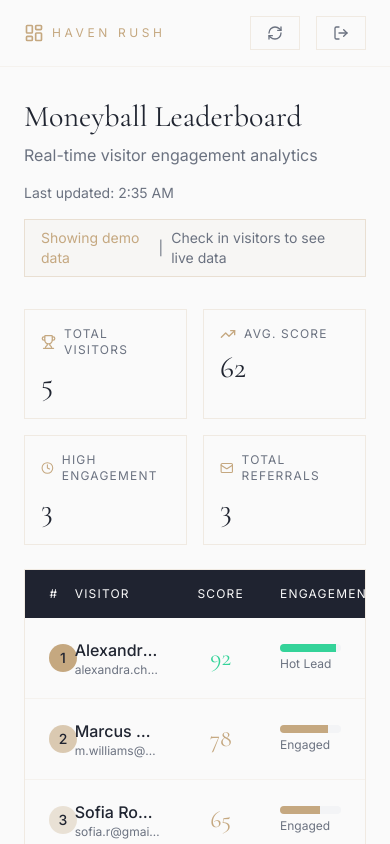
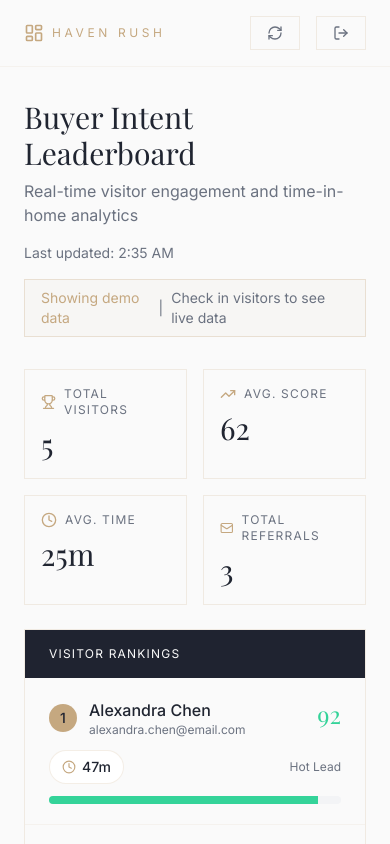
Before and after one commit to Haven-Rush/HR-V1, a Next.js app: page /agent in a window 390 px wide. Shown: the top 844 px of the page. Built offline with nearby package versions, Linux system fonts and the light colour scheme.

Commit message:
feat: update Haven Rush UI with "Quiet Luxury" theme
Switch font to Playfair Display, update CTA, refine scavenger hunt, rename Agent Dashboard, update API calls to `/api/moneyball`

Co-authored-by: Matthew Hill <200423693+hiyamattie@users.noreply.github.com>

```diff
--- a/app/agent/page.tsx
+++ b/app/agent/page.tsx
@@ -12,9 +12,10 @@ interface Visitor {
   engagementScore: number
   featuresFound: number
   referralsSent: number
+  timeInHome: number // in minutes
 }
 
-// Demo visitors for when there's no local data
+// Demo visitors for when API returns no data
 const demoVisitors: Visitor[] = [
   {
     id: "demo-1",
@@ -24,6 +25,7 @@ const demoVisitors: Visitor[] = [
     engagementScore: 92,
     featuresFound: 3,
     referralsSent: 2,
+    timeInHome: 47,
   },
   {
     id: "demo-2",
@@ -33,6 +35,7 @@ const demoVisitors: Visitor[] = [
     engagementScore: 78,
     featuresFound: 2,
     referralsSent: 1,
+    timeInHome: 32,
   },
   {
     id: "demo-3",
@@ -42,6 +45,7 @@ const demoVisitors: Visitor[] = [
     engagementScore: 65,
     featuresFound: 2,
     referralsSent: 0,
+    timeInHome: 24,
   },
   {
     id: "demo-4",
@@ -51,6 +55,7 @@ const demoVisitors: Visitor[] = [
     engagementScore: 45,
     featuresFound: 1,
     referralsSent: 0,
+    timeInHome: 15,
   },
   {
     id: "demo-5",
@@ -60,6 +65,7 @@ const demoVisitors: Visitor[] = [
     engagementScore: 28,
     featuresFound: 0,
     referralsSent: 0,
+    timeInHome: 8,
   },
 ]
 
@@ -69,27 +75,31 @@ export default function AgentPortal() {
   const [lastUpdated, setLastUpdated] = useState<Date>(new Date())
   const [useDemoData, setUseDemoData] = useState(false)
 
-  const loadVisitors = () => {
+  const loadVisitors = async () => {
     setIsLoading(true)
-    // Simulate network delay for premium feel
-    setTimeout(() => {
-      const storedVisitors = localStorage.getItem("openhouse-visitors")
-      if (storedVisitors) {
-        const parsed = JSON.parse(storedVisitors)
-        if (parsed.length > 0) {
-          setVisitors(parsed)
+    try {
+      const response = await fetch("/api/moneyball")
+      if (response.ok) {
+        const data = await response.json()
+        if (data.visitors && data.visitors.length > 0) {
+          setVisitors(data.visitors)
           setUseDemoData(false)
         } else {
           setVisitors(demoVisitors)
           setUseDemoData(true)
         }
       } else {
+        // API not available, use demo data
         setVisitors(demoVisitors)
         setUseDemoData(true)
       }
-      setLastUpdated(new Date())
-      setIsLoading(false)
-    }, 400)
+    } catch {
+      // Network error, use demo data
+      setVisitors(demoVisitors)
+      setUseDemoData(true)
+    }
+    setLastUpdated(new Date())
+    setIsLoading(false)
   }
 
   useEffect(() => {
@@ -155,9 +165,9 @@ export default function AgentPortal() {
         <div className="mb-8 space-y-4">
           <div className="flex flex-col sm:flex-row sm:items-end sm:justify-between gap-4">
             <div className="space-y-2">
-              <h2 className="font-serif text-3xl sm:text-4xl text-foreground">Moneyball Leaderboard</h2>
+              <h2 className="font-serif text-3xl sm:text-4xl text-foreground">Buyer Intent Leaderboard</h2>
               <p className="text-muted-foreground">
-                Real-time visitor engagement analytics
+                Real-time visitor engagement and time-in-home analytics
               </p>
             </div>
             <div className="text-sm text-muted-foreground">
--- /dev/null
+++ b/app/api/moneyball/route.ts
@@ -0,0 +1,61 @@
+import { NextResponse } from "next/server"
+
+// Placeholder API route for the Moneyball system
+// Replace this with your GitHub backend implementation
+
+export async function GET() {
+  // Return empty visitors array - demo data will be used on frontend
+  // Replace with actual database query in your backend
+  return NextResponse.json({ visitors: [] })
+}
+
+export async function POST(request: Request) {
+  try {
+    const body = await request.json()
+
+    // Log the incoming data for debugging
+    console.log("Moneyball API received:", body)
+
+    // Handle different actions
+    if (body.action === "check-in") {
+      // TODO: Store visitor check-in data in your database
+      return NextResponse.json({
+        success: true,
+        message: "Visitor check-in recorded",
+        data: {
+          name: body.name,
+          email: body.email,
+          checkedInAt: body.checkedInAt,
+        }
+      })
+    }
+
+    if (body.action === "update-engagement") {
+      // TODO: Update visitor engagement score in your database
+      return NextResponse.json({
+        success: true,
+        message: "Engagement updated"
+      })
+    }
+
+    if (body.action === "referral") {
+      // TODO: Record referral in your database
+      return NextResponse.json({
+        success: true,
+        message: "Referral recorded"
+      })
+    }
+
+    return NextResponse.json({
+      success: false,
+      message: "Unknown action"
+    }, { status: 400 })
+
+  } catch (error) {
+    console.error("Moneyball API error:", error)
+    return NextResponse.json({
+      success: false,
+      message: "Server error"
+    }, { status: 500 })
+  }
+}
--- a/app/layout.tsx
+++ b/app/layout.tsx
@@ -1,8 +1,8 @@
 import type { Metadata, Viewport } from "next"
-import { Cormorant_Garamond, Inter } from "next/font/google"
+import { Playfair_Display, Inter } from "next/font/google"
 import "./globals.css"
 
-const cormorant = Cormorant_Garamond({
+const playfair = Playfair_Display({
   subsets: ["latin"],
   weight: ["400", "500", "600", "700"],
   variable: "--font-serif",
@@ -32,7 +32,7 @@ export default function RootLayout({
   children: React.ReactNode
 }) {
   return (
-    <html lang="en" className={`${cormorant.variable} ${inter.variable}`}>
+    <html lang="en" className={`${playfair.variable} ${inter.variable}`}>
       <body className="font-sans">{children}</body>
     </html>
   )
--- a/app/page.tsx
+++ b/app/page.tsx
@@ -8,22 +8,25 @@ export default function OpenHouseExperience() {
   const [isCheckedIn, setIsCheckedIn] = useState(false)
   const [visitorName, setVisitorName] = useState("")
 
-  const handleCheckIn = (name: string, email: string) => {
+  const handleCheckIn = async (name: string, email: string) => {
     setVisitorName(name)
     setIsCheckedIn(true)
 
-    // Store visitor data for the agent portal
-    const visitors = JSON.parse(localStorage.getItem("openhouse-visitors") || "[]")
-    const newVisitor = {
-      id: Date.now().toString(),
-      name,
-      email,
-      checkedInAt: new Date().toISOString(),
-      engagementScore: Math.floor(Math.random() * 40) + 10,
-      featuresFound: 0,
-      referralsSent: 0,
+    // Send visitor data to the backend API
+    try {
+      await fetch("/api/moneyball", {
+        method: "POST",
+        headers: { "Content-Type": "application/json" },
+        body: JSON.stringify({
+          action: "check-in",
+          name,
+          email,
+          checkedInAt: new Date().toISOString(),
+        }),
+      })
+    } catch (error) {
+      console.error("Failed to register check-in:", error)
     }
-    localStorage.setItem("openhouse-visitors", JSON.stringify([...visitors, newVisitor]))
   }
 
   return (
--- a/components/check-in-form.tsx
+++ b/components/check-in-form.tsx
@@ -100,7 +100,7 @@ export function CheckInForm({ onComplete }: CheckInFormProps) {
         }`}
       >
         <span className={`transition-transform duration-300 ${isSubmitting ? "opacity-0" : ""}`}>
-          Start Experience
+          Begin the Property Experience
         </span>
         <ArrowRight
           className={`w-4 h-4 transition-all duration-300 ${
--- a/components/gamification-hud.tsx
+++ b/components/gamification-hud.tsx
@@ -19,20 +19,20 @@ export function GamificationHUD({ userName }: GamificationHUDProps) {
   const [scavengerItems, setScavengerItems] = useState<ScavengerItem[]>([
     {
       id: "1",
-      title: "Chef's Kitchen",
-      description: "Find the Sub-Zero refrigerator and wine storage",
+      title: "Gourmet Kitchen",
+      description: "Find the Sub-Zero refrigerator and La Cornue range",
       found: false,
     },
     {
       id: "2",
-      title: "Spa Retreat",
-      description: "Discover the heated floors in the primary bath",
+      title: "Smart Tech",
+      description: "Locate the Crestron control panel and automated blinds",
       found: false,
     },
     {
       id: "3",
-      title: "Smart Home Hub",
-      description: "Locate the Crestron control panel",
+      title: "Primary Suite",
+      description: "Discover the spa bath with heated floors and fireplace",
       found: false,
     },
   ])
--- a/components/moneyball-leaderboard.tsx
+++ b/components/moneyball-leaderboard.tsx
@@ -10,6 +10,7 @@ interface Visitor {
   engagementScore: number
   featuresFound: number
   referralsSent: number
+  timeInHome: number // in minutes
 }
 
 interface MoneyballLeaderboardProps {
@@ -20,16 +21,11 @@ export function MoneyballLeaderboard({ visitors }: MoneyballLeaderboardProps) {
   // Sort visitors by engagement score (highest first)
   const rankedVisitors = [...visitors].sort((a, b) => b.engagementScore - a.engagementScore)
 
-  const getTimeAgo = (dateString: string) => {
-    const date = new Date(dateString)
-    const now = new Date()
-    const diffInMinutes = Math.floor((now.getTime() - date.getTime()) / 60000)
-
-    if (diffInMinutes < 1) return "Just now"
-    if (diffInMinutes < 60) return `${diffInMinutes}m ago`
-    const diffInHours = Math.floor(diffInMinutes / 60)
-    if (diffInHours < 24) return `${diffInHours}h ago`
-    return `${Math.floor(diffInHours / 24)}d ago`
+  const formatTimeInHome = (minutes: number) => {
+    if (minutes < 60) return `${minutes}m`
+    const hours = Math.floor(minutes / 60)
+    const mins = minutes % 60
+    return mins > 0 ? `${hours}h ${mins}m` : `${hours}h`
   }
 
   const getScoreColor = (score: number) => {
@@ -45,6 +41,17 @@ export function MoneyballLeaderboard({ visitors }: MoneyballLeaderboardProps) {
     if (score >= 40) return "bg-amber-400"
     return "bg-muted-foreground"
   }
+
+  const getIntentLabel = (score: number) => {
+    if (score >= 80) return "Hot Lead"
+    if (score >= 60) return "High Intent"
+    if (score >= 40) return "Interested"
+    return "Browsing"
+  }
+
+  const avgTimeInHome = visitors.length > 0
+    ? Math.round(visitors.reduce((acc, v) => acc + (v.timeInHome || 0), 0) / visitors.length)
+    : 0
 
   if (visitors.length === 0) {
     return (
@@ -77,8 +84,8 @@ export function MoneyballLeaderboard({ visitors }: MoneyballLeaderboardProps) {
           icon={<TrendingUp className="w-4 h-4" />}
         />
         <StatCard
-          label="High Engagement"
-          value={visitors.filter((v) => v.engagementScore >= 60).length.toString()}
+          label="Avg. Time"
+          value={formatTimeInHome(avgTimeInHome)}
           icon={<Clock className="w-4 h-4" />}
         />
         <StatCard
@@ -91,12 +98,17 @@ export function MoneyballLeaderboard({ visitors }: MoneyballLeaderboardProps) {
       {/* Leaderboard Table */}
       <div className="border border-champagne/20 overflow-hidden">
         {/* Table Header */}
-        <div className="grid grid-cols-12 gap-4 px-6 py-4 bg-charcoal text-primary-foreground text-xs tracking-widest uppercase">
+        <div className="hidden sm:grid grid-cols-12 gap-4 px-6 py-4 bg-charcoal text-primary-foreground text-xs tracking-widest uppercase">
           <div className="col-span-1 text-center">#</div>
-          <div className="col-span-4 sm:col-span-3">Visitor</div>
-          <div className="col-span-3 sm:col-span-2 text-center hidden sm:block">Time</div>
-          <div className="col-span-4 sm:col-span-3 text-center">Score</div>
-          <div className="col-span-3 sm:col-span-3">Engagement</div>
+          <div className="col-span-3">Visitor</div>
+          <div className="col-span-2 text-center">Time in Home</div>
+          <div className="col-span-2 text-center">Score</div>
+          <div className="col-span-4">Engagement</div>
+        </div>
+
+        {/* Mobile Header */}
+        <div className="sm:hidden px-6 py-4 bg-charcoal text-primary-foreground text-xs tracking-widest uppercase">
+          Visitor Rankings
         </div>
 
         {/* Table Body */}
@@ -104,8 +116,10 @@ export function MoneyballLeaderboard({ visitors }: MoneyballLeaderboardProps) {
           {rankedVisitors.map((visitor, index) => (
             <div
               key={visitor.id}
-              className="grid grid-cols-12 gap-4 px-6 py-5 items-center hover:bg-champagne/5 transition-colors duration-200"
+              className="px-6 py-5 hover:bg-champagne/5 transition-colors duration-200"
             >
+              {/* Desktop Layout */}
+              <div className="hidden sm:grid grid-cols-12 gap-4 items-center">
                 {/* Rank */}
                 <div className="col-span-1 text-center">
                   {index < 3 ? (
@@ -126,43 +140,90 @@ export function MoneyballLeaderboard({ visitors }: MoneyballLeaderboardProps) {
                 </div>
 
                 {/* Visitor Info */}
-              <div className="col-span-4 sm:col-span-3 min-w-0">
+                <div className="col-span-3 min-w-0">
                   <p className="font-medium text-foreground truncate">{visitor.name}</p>
                   <p className="text-xs text-muted-foreground truncate">{visitor.email}</p>
                 </div>
 
-              {/* Time */}
-              <div className="col-span-3 sm:col-span-2 text-center hidden sm:block">
-                <span className="text-sm text-muted-foreground">
-                  {getTimeAgo(visitor.checkedInAt)}
+                {/* Time in Home */}
+                <div className="col-span-2 text-center">
+                  <div className="inline-flex items-center gap-1.5 px-3 py-1.5 bg-card border border-champagne/20 rounded-full">
+                    <Clock className="w-3.5 h-3.5 text-champagne" />
+                    <span className="text-sm font-medium text-foreground">
+                      {formatTimeInHome(visitor.timeInHome || 0)}
                     </span>
+                  </div>
                 </div>
 
                 {/* Score */}
-              <div className="col-span-4 sm:col-span-3 text-center">
+                <div className="col-span-2 text-center">
                   <span className={`font-serif text-2xl ${getScoreColor(visitor.engagementScore)}`}>
                     {visitor.engagementScore}
                   </span>
                 </div>
 
                 {/* Progress Bar */}
-              <div className="col-span-3 sm:col-span-3">
-                <div className="space-y-1">
+                <div className="col-span-4">
+                  <div className="space-y-1.5">
                     <div className="h-2 bg-muted rounded-full overflow-hidden">
                       <div
-                      className={`h-full ${getProgressColor(visitor.engagementScore)} transition-all duration-1000 ease-out animate-progress`}
+                        className={`h-full ${getProgressColor(visitor.engagementScore)} transition-all duration-1000 ease-out`}
                         style={{ width: `${visitor.engagementScore}%` }}
                       />
                     </div>
                     <p className="text-xs text-muted-foreground">
-                    {visitor.engagementScore >= 80
-                      ? "Hot Lead"
-                      : visitor.engagementScore >= 60
-                      ? "Engaged"
-                      : visitor.engagementScore >= 40
-                      ? "Interested"
-                      : "Browsing"}
+                      {getIntentLabel(visitor.engagementScore)}
                     </p>
+                  </div>
+                </div>
+              </div>
+
+              {/* Mobile Layout */}
+              <div className="sm:hidden space-y-3">
+                <div className="flex items-start justify-between gap-4">
+                  <div className="flex items-center gap-3">
+                    {index < 3 ? (
+                      <span
+                        className={`inline-flex items-center justify-center w-7 h-7 rounded-full text-sm font-medium flex-shrink-0 ${
+                          index === 0
+                            ? "bg-champagne text-charcoal"
+                            : index === 1
+                            ? "bg-champagne/60 text-charcoal"
+                            : "bg-champagne/30 text-foreground"
+                        }`}
+                      >
+                        {index + 1}
+                      </span>
+                    ) : (
+                      <span className="w-7 text-center text-muted-foreground flex-shrink-0">{index + 1}</span>
+                    )}
+                    <div className="min-w-0">
+                      <p className="font-medium text-foreground truncate">{visitor.name}</p>
+                      <p className="text-xs text-muted-foreground truncate">{visitor.email}</p>
+                    </div>
+                  </div>
+                  <span className={`font-serif text-2xl flex-shrink-0 ${getScoreColor(visitor.engagementScore)}`}>
+                    {visitor.engagementScore}
+                  </span>
+                </div>
+
+                <div className="flex items-center justify-between gap-4">
+                  <div className="inline-flex items-center gap-1.5 px-3 py-1.5 bg-card border border-champagne/20 rounded-full">
+                    <Clock className="w-3.5 h-3.5 text-champagne" />
+                    <span className="text-sm font-medium text-foreground">
+                      {formatTimeInHome(visitor.timeInHome || 0)}
+                    </span>
+                  </div>
+                  <span className="text-xs text-muted-foreground">
+                    {getIntentLabel(visitor.engagementScore)}
+                  </span>
+                </div>
+
+                <div className="h-2 bg-muted rounded-full overflow-hidden">
+                  <div
+                    className={`h-full ${getProgressColor(visitor.engagementScore)} transition-all duration-1000 ease-out`}
+                    style={{ width: `${visitor.engagementScore}%` }}
+                  />
                 </div>
               </div>
             </div>
```
Lines whose indentation alone changed are shown as unchanged.
